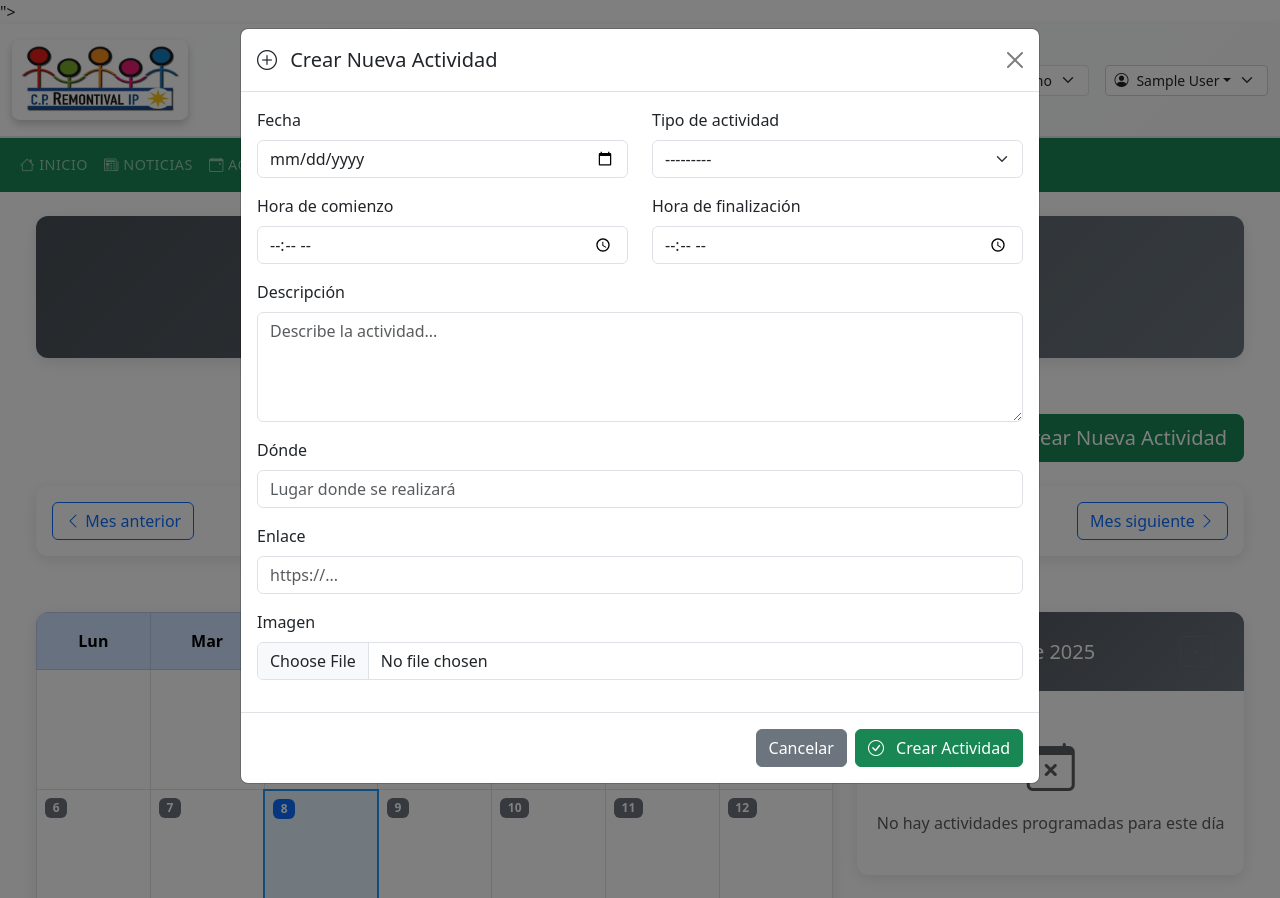
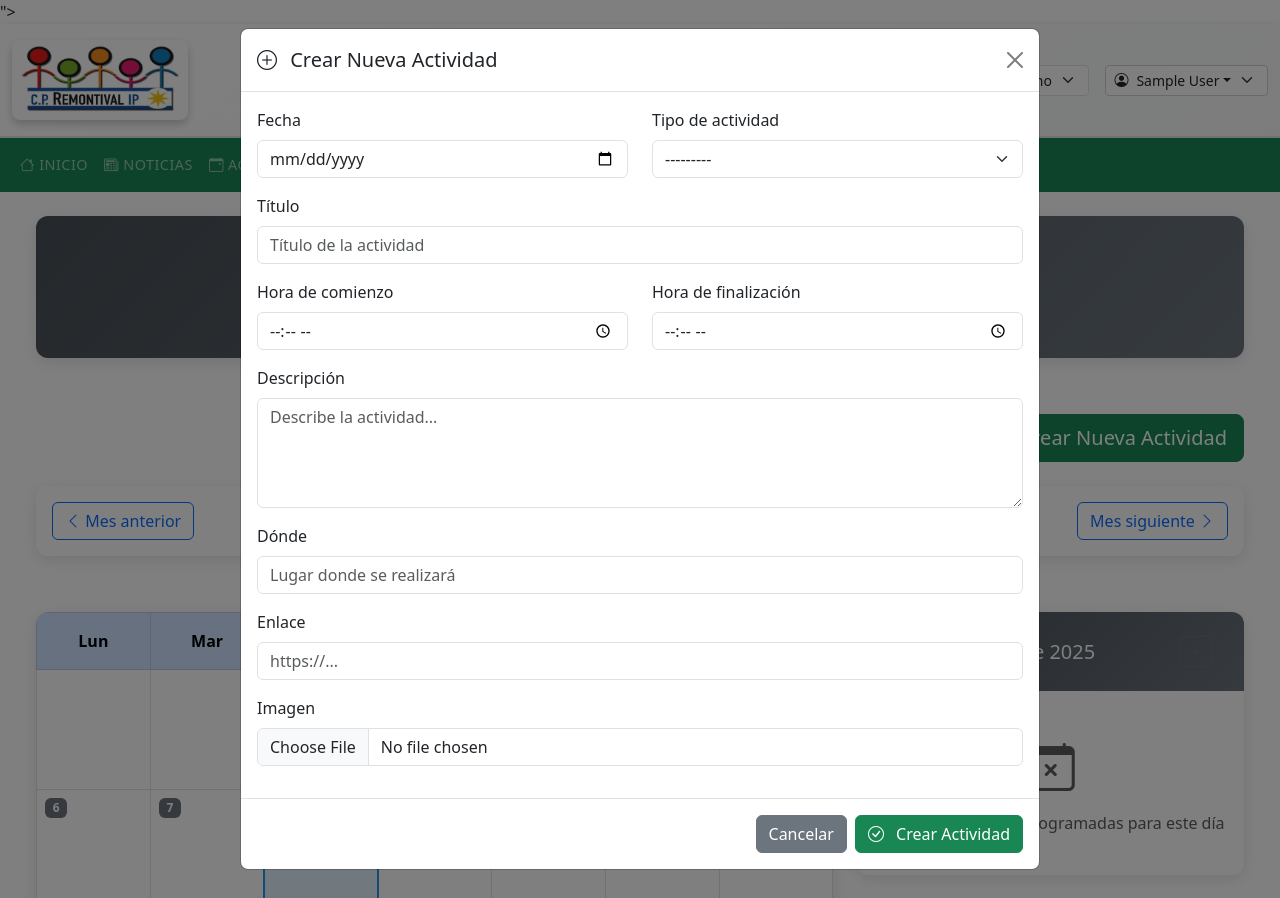
Before and after one commit to robeche/apyma-remontival, a Django app: page /es/actividades/ in a window 1280 px wide, after a click on "Crear Nueva Actividad". Run offline with Django 5.2, Linux system fonts and the light colour scheme; the visitor is signed in with stand-in values (Sample User, id 1); data that the repository does not hold is empty.

Commit message:
modelo Actividad modificado para incluir un título que se muestre en el calendario

```diff
--- a/usuarios/forms.py
+++ b/usuarios/forms.py
@@ -61,11 +61,15 @@ class ContactoForm(forms.Form):
 class ActividadForm(forms.ModelForm):
     class Meta:
         model = Actividad
-        fields = ['fecha', 'hora_comienzo', 'hora_finalizacion', 'descripcion', 'donde', 'imagen', 'link', 'tipo_actividad']
+        fields = ['fecha', 'titulo', 'hora_comienzo', 'hora_finalizacion', 'descripcion', 'donde', 'imagen', 'link', 'tipo_actividad']
         widgets = {
             'fecha': forms.DateInput(attrs={
                 'class': 'form-control',
                 'type': 'date'
+            }),
+            'titulo': forms.TextInput(attrs={
+                'class': 'form-control',
+                'placeholder': _('Título de la actividad')
             }),
             'hora_comienzo': forms.TimeInput(attrs={
                 'class': 'form-control',
--- a/usuarios/models.py
+++ b/usuarios/models.py
@@ -236,6 +236,14 @@ class Actividad(models.Model):
         help_text=_('Fecha en la que se realizará la actividad')
     )
 
+    titulo = models.CharField(
+        max_length=200,
+        blank=True,
+        null=True,
+        verbose_name=_('Título'),
+        help_text=_('Título de la actividad')
+    )
+
     hora_comienzo = models.TimeField(
         verbose_name=_('Hora de comienzo'),
         help_text=_('Hora de inicio de la actividad')
@@ -304,7 +312,8 @@ class Actividad(models.Model):
         ordering = ['fecha', 'hora_comienzo']
 
     def __str__(self):
-        return f"{self.get_tipo_actividad_display()} - {self.descripcion[:50]} ({self.fecha})"
+        titulo = self.titulo or f"{self.get_tipo_actividad_display()} - {self.descripcion[:30]}"
+        return f"{titulo} ({self.fecha})"
 
     def get_duracion(self):
         """Retorna la duración de la actividad si tiene hora de finalización"""
--- a/usuarios/templates/usuarios/actividades.html
+++ b/usuarios/templates/usuarios/actividades.html
@@ -894,6 +894,7 @@ document.addEventListener('DOMContentLoaded', function() {
     function cargarFormularioEdicion(actividad) {
         document.getElementById('edit-actividad-id').value = actividad.id;
         document.getElementById('edit-fecha').value = actividad.fecha_iso;
+        document.getElementById('edit-titulo').value = actividad.titulo;
         document.getElementById('edit-tipo_actividad').value = actividad.tipo_actividad;
         document.getElementById('edit-hora_comienzo').value = actividad.hora_comienzo;
         document.getElementById('edit-hora_finalizacion').value = actividad.hora_finalizacion || '';
@@ -1065,6 +1066,12 @@ document.addEventListener('DOMContentLoaded', function() {
                         </div>
                     </div>
 
+                    <div class="mb-3">
+                        <label for="{{ form.titulo.id_for_label }}" class="form-label">{{ form.titulo.label }}</label>
+                        {{ form.titulo }}
+                        <div class="invalid-feedback" id="error-titulo"></div>
+                    </div>
+
                     <div class="row">
                         <div class="col-md-6">
                             <div class="mb-3">
@@ -1194,6 +1201,12 @@ document.addEventListener('DOMContentLoaded', function() {
                         </div>
                     </div>
 
+                    <div class="mb-3">
+                        <label for="edit-titulo" class="form-label">{% trans "Título" %}</label>
+                        <input type="text" class="form-control" id="edit-titulo" name="titulo">
+                        <div class="invalid-feedback" id="edit-error-titulo"></div>
+                    </div>
+
                     <div class="row">
                         <div class="col-md-6">
                             <div class="mb-3">
--- a/usuarios/views.py
+++ b/usuarios/views.py
@@ -334,7 +334,7 @@ def actividades(request):
 
         actividades_por_dia[dia].append({
             'id': actividad.id,
-            'titulo': f"{actividad.get_tipo_actividad_display()}",
+            'titulo': actividad.titulo or f"{actividad.get_tipo_actividad_display()}",
             'hora': actividad.hora_comienzo.strftime('%H:%M'),
             'hora_fin': actividad.hora_finalizacion.strftime('%H:%M') if actividad.hora_finalizacion else None,
             'tipo': actividad.tipo_actividad,
@@ -391,7 +391,7 @@ def crear_actividad(request):
             'actividad': {
                 'id': actividad.id,
                 'fecha': actividad.fecha.strftime('%Y-%m-%d'),
-                'titulo': actividad.get_tipo_actividad_display(),
+                'titulo': actividad.titulo or actividad.get_tipo_actividad_display(),
                 'hora': actividad.hora_comienzo.strftime('%H:%M'),
                 'descripcion': actividad.descripcion
             }
@@ -413,6 +413,7 @@ def detalle_actividad(request, actividad_id):
             'success': True,
             'actividad': {
                 'id': actividad.id,
+                'titulo': actividad.titulo or actividad.get_tipo_actividad_display(),
                 'fecha': actividad.fecha.strftime('%d/%m/%Y'),
                 'fecha_iso': actividad.fecha.strftime('%Y-%m-%d'),
                 'hora_comienzo': actividad.hora_comienzo.strftime('%H:%M'),
@@ -454,7 +455,7 @@ def actualizar_actividad(request, actividad_id):
                 'actividad': {
                     'id': actividad_actualizada.id,
                     'fecha': actividad_actualizada.fecha.strftime('%Y-%m-%d'),
-                    'titulo': actividad_actualizada.get_tipo_actividad_display(),
+                    'titulo': actividad_actualizada.titulo or actividad_actualizada.get_tipo_actividad_display(),
                     'hora': actividad_actualizada.hora_comienzo.strftime('%H:%M'),
                     'descripcion': actividad_actualizada.descripcion
                 }
```
Also changed, not shown: usuarios/admin.py (+3 -7 lines), usuarios/migrations/0009_actividad_titulo.py (added).
